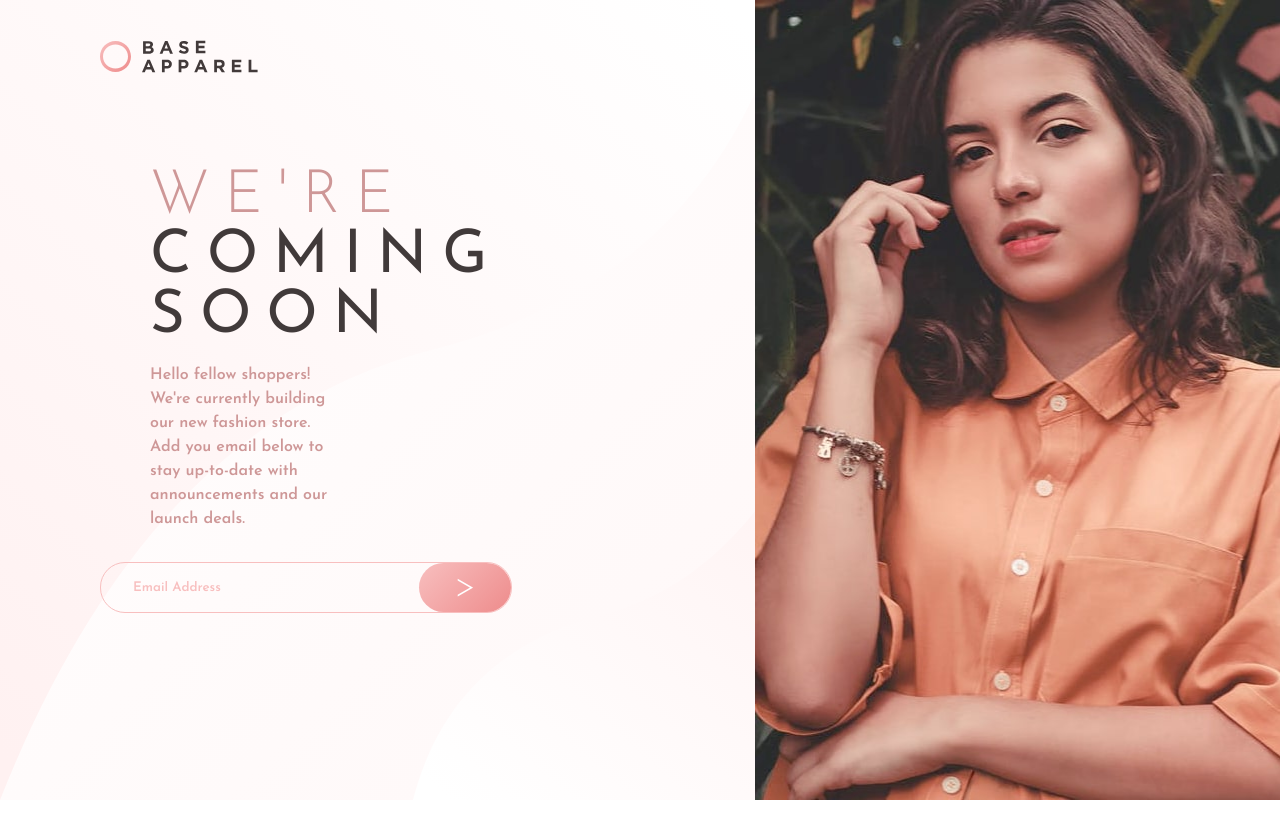
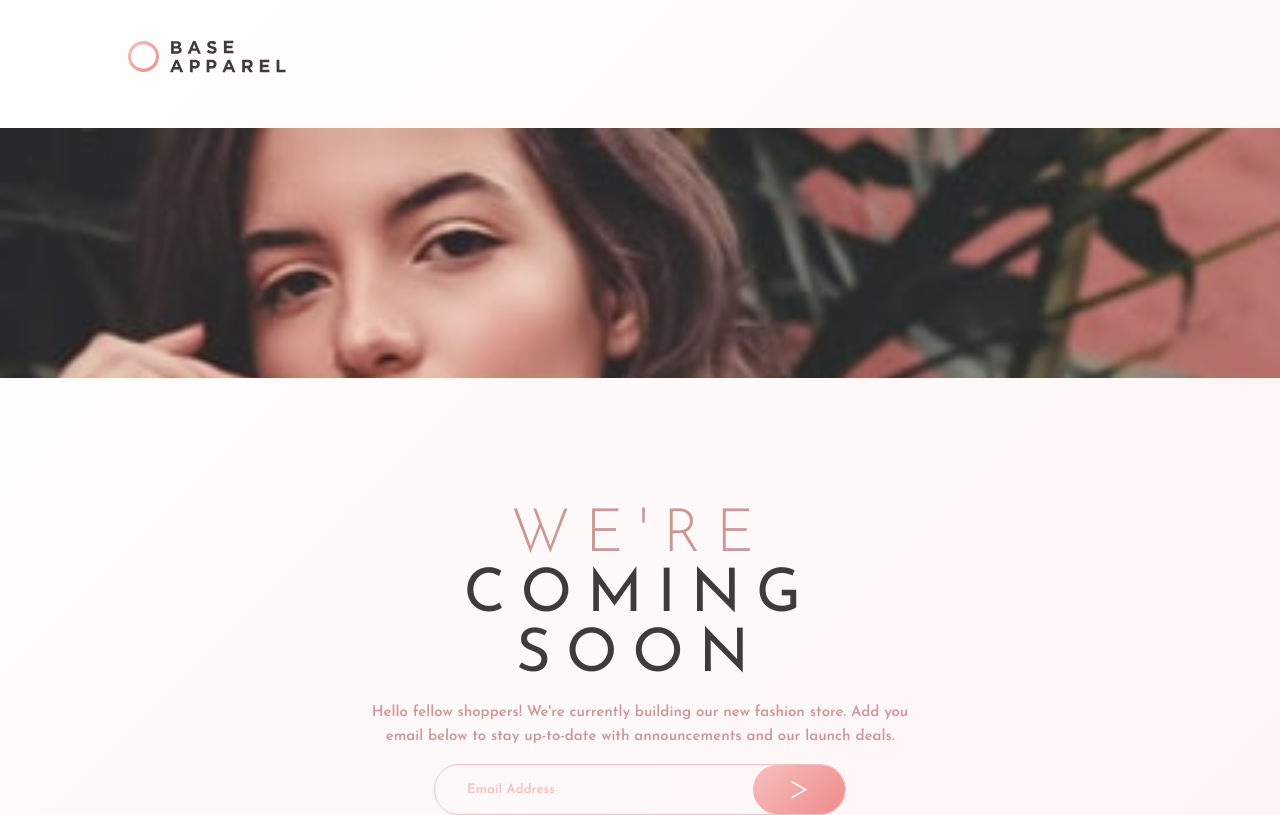
Before and after one commit to ricierirossi/base-apparel-coming-soon-master, a plain HTML site: page index.html in a window 1280 px wide. Drawn offline with Linux system fonts and the light colour scheme.

Commit message:
Fix CSS
Started over CSS

```diff
--- a/estilo.css
+++ b/estilo.css
@@ -8,115 +8,76 @@
    --gradient-two-to: hsl(0, 74%, 74%);    /* Linear, 135deg */
 }
 
-html {
-   width: 100%;
-   height: 100%;
+/* Mobile First */
+body {
+   height: 100vh;
+   margin: 0;
+   font-family: 'Josefin Sans', sans-serif;
+   font-size: 60px;
+
 }
 
-body {
-   font-family: 'Josefin Sans', sans-serif;
-   height: 100vh;
-   margin: 0;
-}
-
-.container {    /* Apenas para definir tamanhos */
+.container {
+   width: 100%;
    display: absolute;
    background-image: linear-gradient(135deg, hsl(0, 0%, 100%), hsl(0, 100%, 98%));
    background-repeat: repeat;
 }
 
-.wallpaper-left {
-   height: 250px;
-   background-image: url('./images/hero-mobile.jpg');
-   background-repeat: no-repeat;
-   background-size: cover;
+.logo {
+   margin: 40px 10%;
 }
 
-.right {
-   display: none;
-}
-
-.logo {
-   height: 33px;
-   width: 158px;
-   margin: 40px 70px;
-}
-
-.model-mobile {
-   width: 100%;
-   max-height: 65%;
-   object-fit: cover;
-   object-position: -25px -30px;
-}
-
-/* Textos */
-.texts {
-   display: flex;
-   flex-direction: column;
-   align-items: center;
-   padding-top: 50px;
-   padding-bottom: 15px;
-   max-width: 100%;
+.wallpaper-left {
+   min-height: 250px;
+   background-image: url("./images/hero-mobile.jpg");
+   background-size: cover;
+   background-repeat: no-repeat;
 }
 
 .title-top {
+   text-align: center;
    text-transform: uppercase;
-   font-size: 3.75em;
+   font-size: 1em;
    font-weight: 300;
+   letter-spacing: 15px;
    color: var(--desaturated-red);
-   margin: 0;
-   letter-spacing: 15px;
+   margin: 10% 0 0 0;
 }
 
 .title-bottom {
+   text-align: center;
    text-transform: uppercase;
-   font-size: 3.75em;
+   font-size: 1em;
    font-weight: 400;
+   letter-spacing: 15px;
    color: var(--dark-grayish-red);
    margin: 0;
-   letter-spacing: 15px;
-   /* margin: 0;
-   text-transform: uppercase;
-   font-size: 60px;
-   font-weight: 400;
-   color: var(--dark-grayish-red);
-   letter-spacing: 15px;
-   max-width: 52%; */
 }
 
 .description {
-   font-size: 1em;
+   text-align: center;
+   font-size: 0.25em;
    font-weight: 600;
    line-height: 24px;
    color: var(--desaturated-red);
-   padding: 0px 50px;
-   /* max-width: 28%; */
+   padding: 0 28%;
 }
 
-.title-top,
-.title-bottom,
-.description {
-   text-align: center;
-   /* padding: 0px; */
-   padding: 0px 50px;
-
-}
-
-/* Formulário e botão */
 .field-container {
    display: flex;
    justify-content: center;
+   width: 100%;
 }
 
 .field {
    display: flex;
    flex-direction: row;
    border: solid 1px hsl(0, 80%, 86%);
-   border-radius: 25px;
-   justify-content: center;
-   width: 410px;
-   max-width: 52%;
-   margin-bottom: 50px;
+   border-radius: 25px ;
+   justify-content: space-between;
+   width: 53%;
+   max-width: 410px;
  }
 
  .email-field {
@@ -125,6 +86,7 @@ body {
    border: none;
    margin-left: 30px;
  }
+
 
 input {
   outline: none;
@@ -150,7 +112,7 @@ input::placeholder {
 }
 
 .highlight:hover {
-   cursor: pointer;
+   cursor: pointer ;
    color: white;
  }
 
@@ -221,7 +183,7 @@ input::placeholder {
 span {
    display: block;
    text-align: right;
-   font-size: 20px;
+   font-size: 0.33em;
    padding-right: 15px;
    padding-top: 10px;
 }
@@ -233,17 +195,29 @@ span:hover {
 
 .thanks {
    text-align: center;
-   font-size: 20px;
+   font-size: 0.33em;
    color: white;
 }
 
+.modal-footer {
+   display: flex;
+   justify-content: center;
+}
+
 .modal-content {
-   margin-bottom: 20px;
+   margin-bottom: 0.33em;
+   font-size: 0.33em;
+}
+
+.confirm-modal {
+   margin-top: 20px;
+   font-size: 0.33em;
+
 }
 
 .confirm-modal:hover {
    cursor: pointer;
-   color: var(--soft-red)
+   color: var(--soft-red);
 }
 
 .blur {
@@ -252,81 +226,28 @@ span:hover {
    animation-duration: 1s;
 }
 
-/* Media Queries */
-@media (min-width: 769px) {
 
-   .container {
-      height: 100%;
-      display: grid;
-      grid-template-columns: 59% 41%;
-      background-image: linear-gradient(135deg, hsl(0, 0%, 100%), hsl(0, 100%, 98%));
-      background-repeat: repeat;
+
+
+/* @media screen and (max-width: 768px) {
+   .logo {
+      margin: 20px 5%;
    }
 
    .wallpaper-left {
-      display: none;
+      background-image: url("./images/hero-mobile.jpg");
+   }
 }
 
-   .left {
-      background-image: url('./images/bg-pattern-desktop.svg');
-      background-size: cover;
+
+@media screen and (min-width: 769px) {
+   .logo {
+      margin: 60px 15%;
    }
 
-   .right {
-      display: block;
+   .wallpaper-left {
+      background-image: url("./images/hero-desktop.jpg");
+      min-height: 25em;
+      max-height: 500px;
    }
-
-   .wallpaper-right {
-      height: 100%;
-      background-image: url('./images/hero-desktop.jpg');
-      background-repeat: no-repeat;
-      background-size: cover;
-   }
-
-   .logo {
-      margin-left: 100px;
-   }
-
-   /* Textos Desktop */
-   .texts {
-      margin-left: 100px;
-      align-items: start;
-   }
-
-   .title-bottom {
-      max-width: 100%;
-   }
-
-   .description {
-      box-sizing: border-box;
-      max-width: 280px;
-   }
-
-   .title-top,
-   .title-bottom,
-   .description {
-      text-align: left;
-      width: 100%;
-   }
-
-   /* Formulário e botão Desktop */
-   .field-container {
-      justify-content: left;
-      margin-right: 50px;
-   }
-
-   .field {
-      max-width: 100%;
-      margin-left: 100px;
-   }
-
-   .warning-container {
-      justify-content: left;
-      margin-left: 100px;
-   }
-
-   .warning-visible {
-      margin-left: 30px;
-   }
-
-}
+} */
--- a/index.html
+++ b/index.html
@@ -17,7 +17,7 @@
 
     <div class="container">
         <div class="left">
-            <img class="logo" alt="logotipo" src="./images/logo.svg" width="40px" height="40px"></img>
+            <img class="logo" alt="logotipo" src="./images/logo.svg" width="158px" height="33px"></img>
             <div class="wallpaper-left"></div>
             <div class="texts">
                 <p class="title-top">We're</p>
```
Also changed, not shown: 1 other file. Lines whose indentation alone changed are shown as unchanged.
